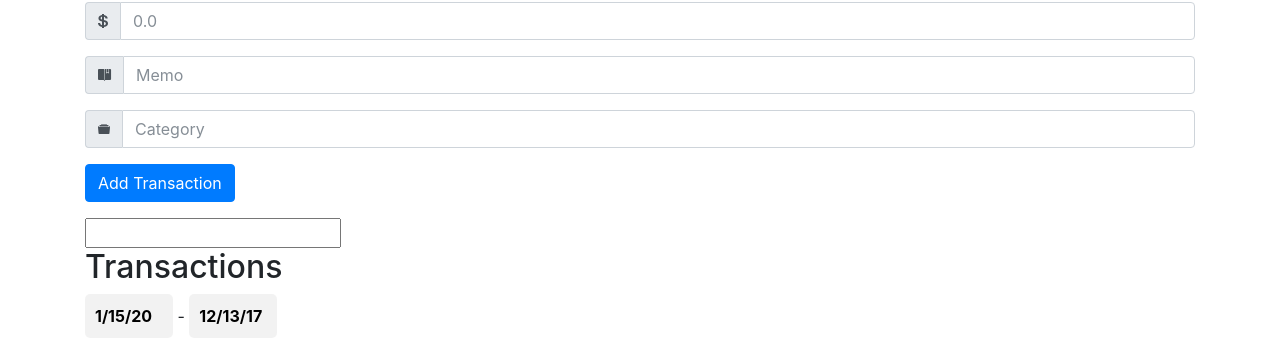
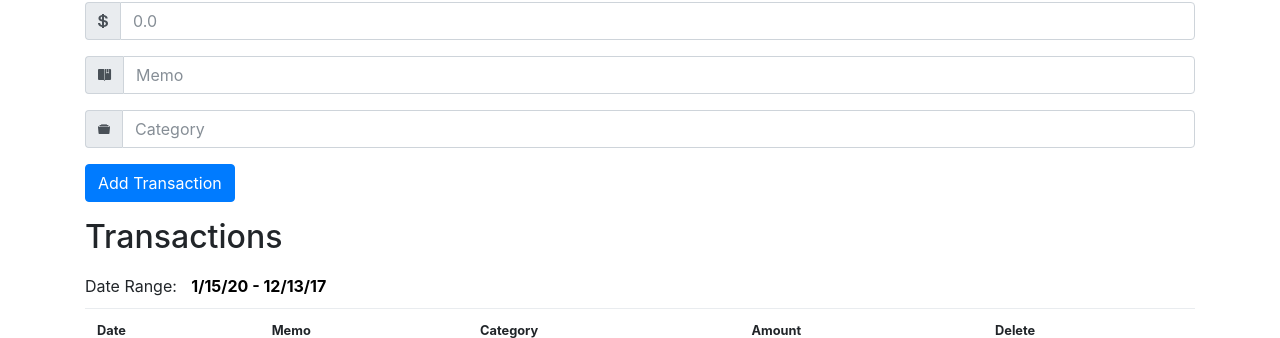
Before and after one commit to jaohara/simple-budget, a Django app: page / in a window 1280 px wide. Shown: the part 64-402 px from the top of the page. Run offline with Django 3.2, Linux system fonts and the light colour scheme; a user stored in the database is signed in; tables that the repository leaves empty hold one stand-in row (values such as "Sample post"); lists and menus that the app fills with data are empty; some libraries are stand-ins or nearby versions.

Commit message:
Styled datepicker to match page theme

```diff
--- a/budget_app/static/css/budget.css
+++ b/budget_app/static/css/budget.css
@@ -46,13 +46,30 @@ a.link-unstyled {
   /* How do I center the span.input-group-addon span.icon elements? */
   /*min-width: 6em;*/ }
 
-input.date-range {
-  background: rgba(0, 0, 0, 0.05);
+input#date-range {
   border: 0px;
-  border-radius: 5px;
   font-weight: bold;
   padding: 10px;
-  width: 5.5em; }
+  width: 10.5em; }
+  input#date-range:hover {
+    color: #007bff;
+    cursor: pointer; }
+
+/*	====================
+	Datepicker Overrides
+	====================	*/
+.datepicker--day-name {
+  color: #007bff;
+  font-weight: bold; }
+
+.datepicker--nav, .datepicker--pointer {
+  background-color: #343a40;
+  color: #f8f9fa;
+  font-weight: bold; }
+
+.datepicker--nav-action:hover, .datepicker--nav-title:hover {
+  background-color: rgba(255, 255, 255, 0.1);
+  box-shadow: inset 0px 0px 4px rgba(0, 0, 0, 0.1); }
 
 /*	======
 	Footer
--- a/budget_app/static/css/budget.scss
+++ b/budget_app/static/css/budget.scss
@@ -4,6 +4,16 @@
 	Written by John O'Hara
 	http://github.com/jaohara
 */
+
+// bootstrap colors
+$bs-primary: #007bff;
+$bs-secondary: #868e96;
+$bs-success: #28a745;
+$bs-danger: #dc3545;
+$bs-warning: #ffc107;
+$bs-info: #17a2b8;
+$bs-light: #f8f9fa;
+$bs-dark: #343a40;
 
 
 /*	=====
@@ -71,13 +81,40 @@ a{
 	/*min-width: 6em;*/
 }
 
-input.date-range {
-	background: rgba(0,0,0,0.05);
+input#date-range {
 	border: 0px;
-	border-radius: 5px;
 	font-weight: bold;
 	padding: 10px;
-	width: 5.5em;
+	width: 10.5em;
+
+	&:hover {
+		color: $bs-primary;
+		cursor: pointer;
+	}
+}
+
+/*	====================
+	Datepicker Overrides
+	====================	*/
+
+//overriding .datepicker--day-name from datepicker.min.css
+.datepicker--day-name{
+	color: $bs-primary;
+	font-weight: bold;
+}
+
+// pointer doesn't use all of these attributes but it saves redundancy with bg-color
+.datepicker--nav, .datepicker--pointer{
+	background-color: $bs-dark;
+	color: $bs-light;
+	font-weight: bold;
+}
+
+.datepicker--nav-action, .datepicker--nav-title{
+	&:hover{
+		background-color: rgba(255,255,255,0.1);
+		box-shadow: inset 0px 0px 4px rgba(0,0,0,0.1);
+	}
 }
 
 
--- a/budget_app/templates/budget_app/base.html
+++ b/budget_app/templates/budget_app/base.html
@@ -8,16 +8,19 @@
         <title>Simple Budget{% block pagetitle %}{% endblock %}</title>
 
         <link rel="stylesheet" href="https://maxcdn.bootstrapcdn.com/bootstrap/4.0.0-beta.2/css/bootstrap.min.css" integrity="sha384-PsH8R72JQ3SOdhVi3uxftmaW6Vc51MKb0q5P2rRUpPvrszuE4W1povHYgTpBfshb" crossorigin="anonymous">
-
+        <!-- ionicons -->
         <link rel="stylesheet" href="http://code.ionicframework.com/ionicons/2.0.1/css/ionicons.min.css">
+        <!-- air-datepicker css -->
+        <link rel="stylesheet" href="https://cdnjs.cloudflare.com/ajax/libs/air-datepicker/2.2.3/css/datepicker.min.css">
 
         <link rel="stylesheet" href="{% static 'css/budget.css' %}">
 
+        <!-- jquery -->
         <script src="https://ajax.googleapis.com/ajax/libs/jquery/3.1.1/jquery.min.js"></script>
+        <!-- charts.js -->
         <script src="https://cdnjs.cloudflare.com/ajax/libs/Chart.js/2.7.1/Chart.bundle.js"></script>
 
-        <!-- air datepicker stuff -->
-        <link rel="stylesheet" href="https://cdnjs.cloudflare.com/ajax/libs/air-datepicker/2.2.3/css/datepicker.min.css">
+        <!-- air-datepicker js-->
         <script src="https://cdnjs.cloudflare.com/ajax/libs/air-datepicker/2.2.3/js/datepicker.min.js"></script>
         <script src="https://cdnjs.cloudflare.com/ajax/libs/air-datepicker/2.2.3/js/i18n/datepicker.en.min.js"></script>
     </head>
--- a/budget_app/templates/budget_app/transaction_log.html
+++ b/budget_app/templates/budget_app/transaction_log.html
@@ -141,15 +141,20 @@
         <br><br>
     </p>
 
-    <input type="text" class="datepicker-here" data-language="en" data-range="true" readonly>
-
     <h2>Transactions</h2>
 
+    <label for="date-range">Date Range: </label>
+    <input type="text" readonly id="date-range" class="datepicker-here"
+    data-date-format="mm/dd/yy" data-language="en" data-multiple-dates-separator=" - " data-range="true"
+    value="{{date_range_start}} - {{date_range_end}}">
+
+    <!--
     <input type="text" class="datepicker-here date-range" data-language="en"
     value="{{date_range_start}}" id="date-range-start" readonly>
     -
     <input type="text" class="datepicker-here date-range" data-language="en"
     value="{{date_range_end}}" id="date-range-end" readonly>
+    -->
 
 
         <!--{{date_range_start}} - {{date_range_end}}-->
```
Also changed, not shown: 1 other file.
